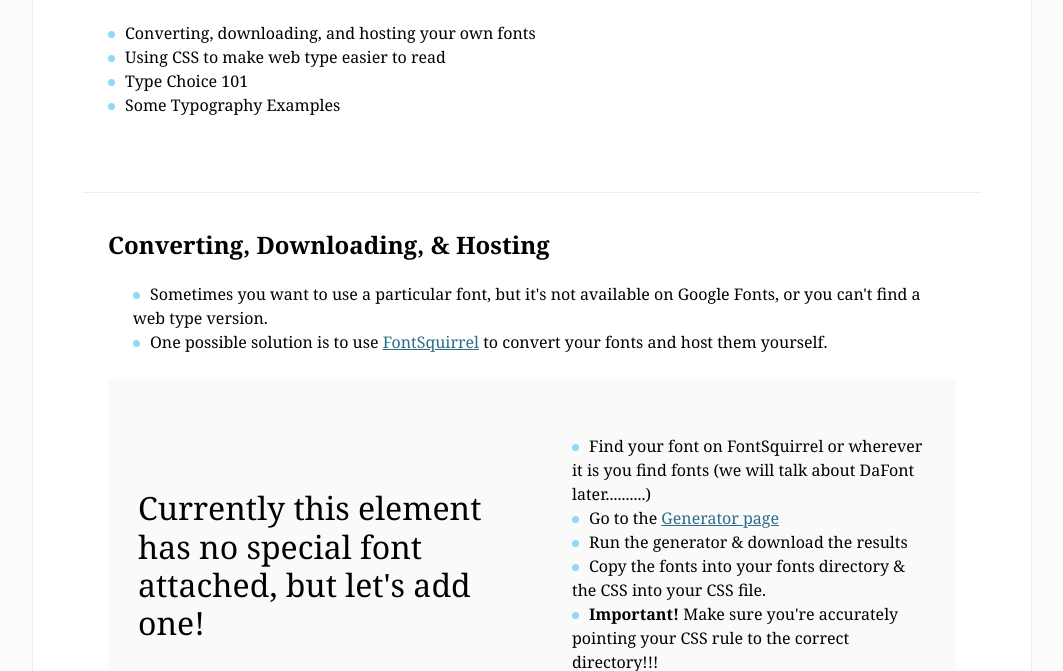
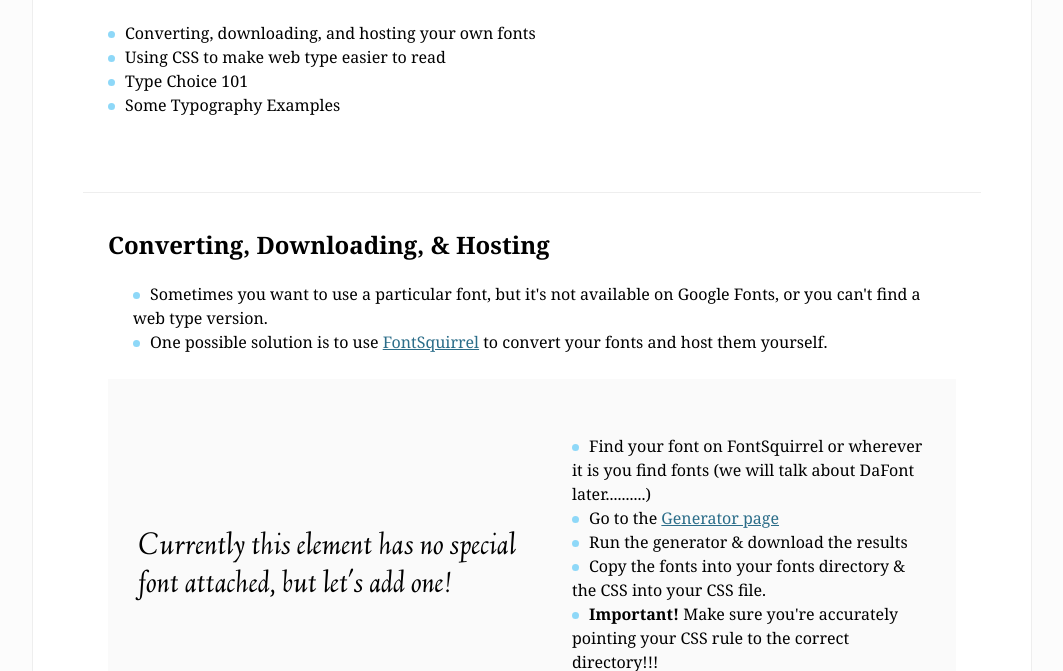
Before and after one commit to jlr7245/studygroup-lecturesandnotes, a plain HTML site: page lecture-notes/001-web-type-101/demo/index.html in a window 1280 px wide. Shown: the part 279-950 px from the top of the page, without its empty margins (108-1171 px from the left). Drawn offline with Linux system fonts and the light colour scheme.

Commit message:
fonts fonts

```diff
--- a/lecture-notes/001-web-type-101/demo/index.html
+++ b/lecture-notes/001-web-type-101/demo/index.html
@@ -8,12 +8,14 @@
   <link rel='stylesheet' type='text/css' href='./reset.css'></link>
   <link rel='stylesheet' type='text/css' href='./style.css'></link>
   <title>Web Typography 101</title>
+  <script src="https://use.typekit.net/bud8jlf.js"></script>
+<script>try{Typekit.load({ async: true });}catch(e){}</script>
 </head>
 <body>
   <div class='container'>
 
     <div class='lead'>
-      <h1 class='head'>Web Typography 101</h1>
+      <h1 class='head test-typekit'>Web Typography 101</h1>
       <h4>Prepared by J Silverstein | 3/22/17</h4>
       <ul class='subjects list'>
         <li>Converting, downloading, and hosting your own fonts</li>
--- a/lecture-notes/001-web-type-101/demo/style.css
+++ b/lecture-notes/001-web-type-101/demo/style.css
@@ -1,9 +1,28 @@
 
 /* fonts */
+@font-face {
+    font-family: 'linden-hill';
+    src: url('./fonts/linden_hill-webfont.woff2') format('woff2'),
+         url('./fonts/linden_hill-webfont.woff') format('woff');
+    font-weight: normal;
+    font-style: normal;
+
+}
 
 
 
 
+@font-face {
+    font-family: 'linden-hill';
+    src: url('./fonts/linden_hill_italic-webfont.woff2') format('woff2'),
+         url('./fonts/linden_hill_italic-webfont.woff') format('woff');
+    font-weight: normal;
+    font-style: oblique;
+
+}
+
+
+.acier {font-family: 'acier-bat-noir', futura, sans-serif;}
 
 /*FONTSTACK*/
 /*@import url('https://fonts.googleapis.com/css?family=Poppins|Raleway');*/
@@ -17,10 +36,13 @@
 
 .demo-convert {
   /* rule in here with custom font */
+  font-family: 'linden-hill', sans-serif;
+  font-style: oblique;
 }
 
 .demo-fontstack {
   /* rule in here with font stack */
+  font-family: 'poppins', 'raleway', 'futura', arial, sans-serif;
 }
 
 .demo-lineheight {
--- /dev/null
+++ b/stylesheet.css
@@ -0,0 +1,24 @@
+/* Generated by Font Squirrel (https://www.fontsquirrel.com) on March 22, 2017 */
+
+
+
+@font-face {
+    font-family: 'linden_hillregular';
+    src: url('linden_hill-webfont.woff2') format('woff2'),
+         url('linden_hill-webfont.woff') format('woff');
+    font-weight: normal;
+    font-style: normal;
+
+}
+
+
+
+
+@font-face {
+    font-family: 'linden_hillitalic';
+    src: url('linden_hill_italic-webfont.woff2') format('woff2'),
+         url('linden_hill_italic-webfont.woff') format('woff');
+    font-weight: normal;
+    font-style: normal;
+
+}
```
Also changed, not shown: lecture-notes/001-web-type-101/demo/fonts/linden_hill-webfont.woff (added), lecture-notes/001-web-type-101/demo/fonts/linden_hill-webfont.woff2 (added), lecture-notes/001-web-type-101/demo/fonts/linden_hill_italic-webfont.woff (added), lecture-notes/001-web-type-101/demo/fonts/linden_hill_italic-webfont.woff2 (added).
